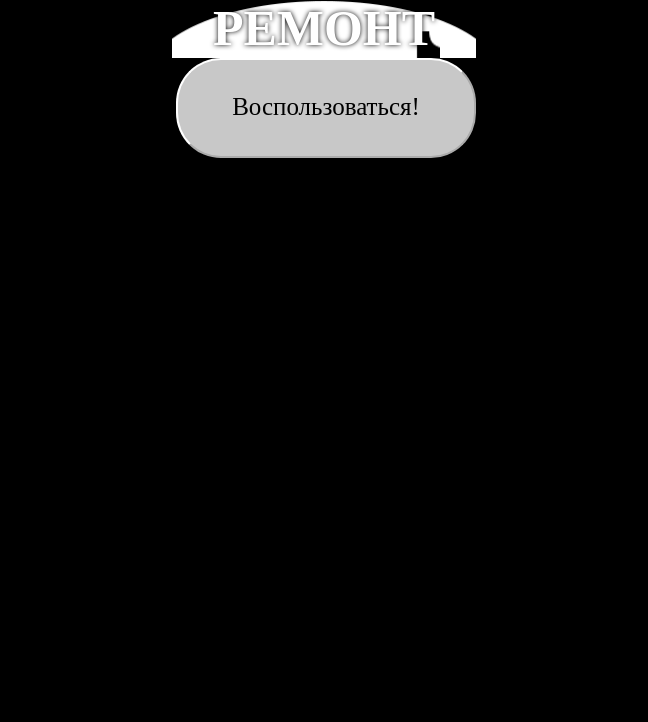
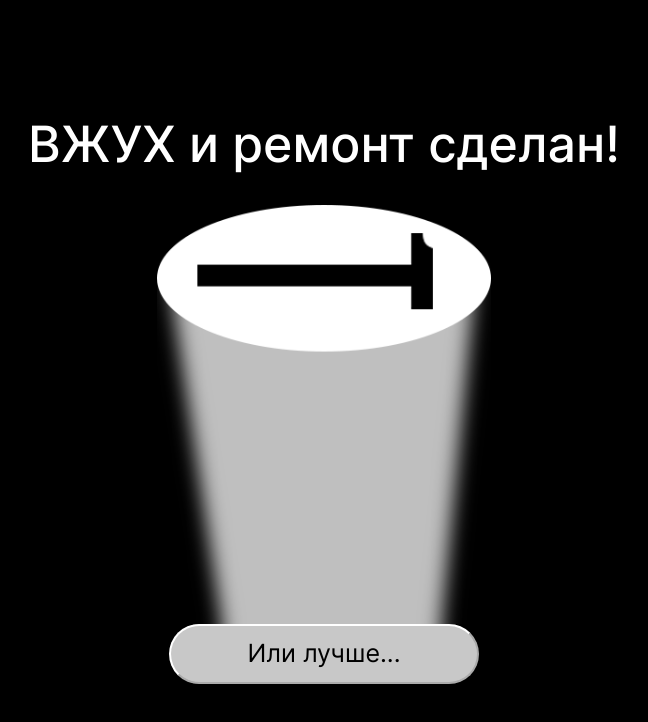
Before and after one commit to Romnyer/gift-card, a plain HTML site: page index.html in a window 1280 px wide. Both pictures are taken after a click on the button "Воспользоваться!". Shown: the whole page, without its empty margins (316-964 px from the left). Drawn offline with Linux system fonts and the light colour scheme.

Commit message:
refactor: Несколько переработал код

```diff
--- a/blocks/button/button.css
+++ b/blocks/button/button.css
@@ -1,8 +1,7 @@
 .button {
-  margin: 0 auto;
   background: rgb(200, 200, 200);
-  width: 300px;
-  height: 100px;
+  width: 310px;
+  height: 60px;
   border-radius: 45px;
   border-color: white;
 
@@ -13,8 +12,7 @@
 @media screen and (max-width: 500px){
   .button {
     width: 250px;
-    height: 75px;
 
-    font-size: 20px;
+    font-size: 18px;
   }
 }
--- a/blocks/container/__img/container__img.css
+++ b/blocks/container/__img/container__img.css
@@ -1,8 +1,12 @@
 .container__img {
   height: 420px;
-
+  object-fit: contain;
+  display: none;
 }
 
-.container__img_active {
-  background: url(../../../images/back.png) no-repeat center top;
+@media screen and (max-width: 500px){
+  .container__img {
+    width: 250px;
+    height: 310px;
+  }
 }
--- a/blocks/container/__title/container__title.css
+++ b/blocks/container/__title/container__title.css
@@ -1,28 +1,15 @@
 .container__title {
-  position: relative;
-  overflow: hidden;
   width: 100%;
-  max-width: 356px;
-  margin: 0 auto;
-  /* padding: 27px 45px 0; */
-  background-position: center 447px;
-
-  transition: background-position 1.5s;
+  margin: 0 0 30px;
 
   color: white;
   text-align: center;
-  text-shadow: 0 0 5px #000;
   font-size: 50px;
+  font-weight: 500;
 }
-/*
-.container__title::after {
-  content: "";
-  width: 356px;
-  height: 447px;
-  z-index: -1;
-  transform: translateY(-447px);
+
+@media screen and (max-width: 500px){
+  .container__title {
+    font-size: 40px;
+  }
 }
-*/
-.container__title_active {
-  background: url(../../../images/back.png) no-repeat center top;
-}
--- a/blocks/container/container.css
+++ b/blocks/container/container.css
@@ -1,6 +1,14 @@
-/* .container {
+.container {
   display: flex;
   flex-direction: column;
-  justify-content: space-between;
+  justify-content: center;
   align-items: center;
-} */
+
+  padding: 0 10px;
+
+  height: 100vh;
+  max-width: 600px;
+  margin: 0 auto;
+
+  font-family: 'Inter';
+}
--- a/blocks/main/main.css
+++ /dev/null
@@ -1,23 +0,0 @@
-.main {
-  max-width: 880px;
-  min-height: 70vh;
-  margin: 0 auto;
-  display: flex;
-  flex-direction: column;
-  align-items: center;
-}
-
-@media (max-width: 918px) {
-
-  .main {
-    padding: 0;
-    box-sizing: border-box;
-  }
-}
-
-@media (max-width: 320px) {
-
-  .main {
-    max-width: 320px;
-  }
-}
--- a/index.html
+++ b/index.html
@@ -12,11 +12,11 @@
 </head>
 <body class="body">
     <!--Main-->
-    <main class="main">
+    <main>
       <div class="container">
         <h1 class="container__title">Абонемент на ремонт</h1>
-        <img class="container__img container__img_active" src="">
-        <button type="button" class="button">Воспользоваться!</button>
+        <img class="container__img" src="./images/back.png">
+        <button class="button">Воспользоваться!</button>
       </div>
     </main>
 
--- a/pages/index.css
+++ b/pages/index.css
@@ -3,12 +3,6 @@
 
 /* Body */
 @import url(../blocks/body/body.css);
-
-/* Page */
-@import url(../blocks/page/page.css);
-
-/* Main */
-@import url(../blocks/main/main.css);
 
 /* Container */
 @import url(../blocks/container/container.css);
--- a/scripts/index.js
+++ b/scripts/index.js
@@ -1,39 +1,36 @@
-const container = document.querySelector('.container');
-const title = document.querySelector('.container__title');
-const button = document.querySelector('.button');
-const buttonText = document.querySelector('.button__text');
-const phrases = [
-  'Суслочайки, общий сбор!',
-  'В очко себе тыкни!',
-  'Когда в Чебы?',
-  'По пиву так по пиву',
-  'Инютино – ВО!',
-  'РЕМОНТ',
-  'В Бристоль, друзья!',
-  'Ээй БРАТ ЭЛАНТРА',
-  'Анек-дот'
-]
+const container = document.querySelector('.container'),
+      title = document.querySelector('.container__title'),
+      img = document.querySelector('.container__img'),
+      button = document.querySelector('.button'),
+      phrases = [
+        'Суслочайки, общий сбор!',
+        'В очко себе тыкни!',
+        'В Чебы?',
+        'Го по пиве?',
+        'В Инютино?',
+        'В Бристоль, друзья!',
+        'Анек-дот!'
+      ];
 
-const startChanges = function(text) {
-  title.textContent = text;
-  title.classList.add('container__title_active');
-}
-
-const changeText = function(element, text) {
+function changeText(element, text) {
   element.textContent = text;
 }
 
-const getPhrase = function(list) {
+function getPhrase(list) {
   const randomNumber = Math.floor(Math.random() * list.length);
   return list[randomNumber];
 }
 
 button.addEventListener('click', () => {
   if (title.textContent === 'Абонемент на ремонт') {
-    startChanges('РЕМОНТ');
+    changeText(title, 'ВЖУХ и ремонт сделан!');
+    img.style.display = 'block';
+    setTimeout(() => {
+      changeText(button, "Или лучше...");
+    },1500);
   }
 
   else {
     changeText(title, getPhrase(phrases));
   }
-})
+});
```
Also changed, not shown: blocks/page/page.css (added), images/back_empty.png (deleted).
